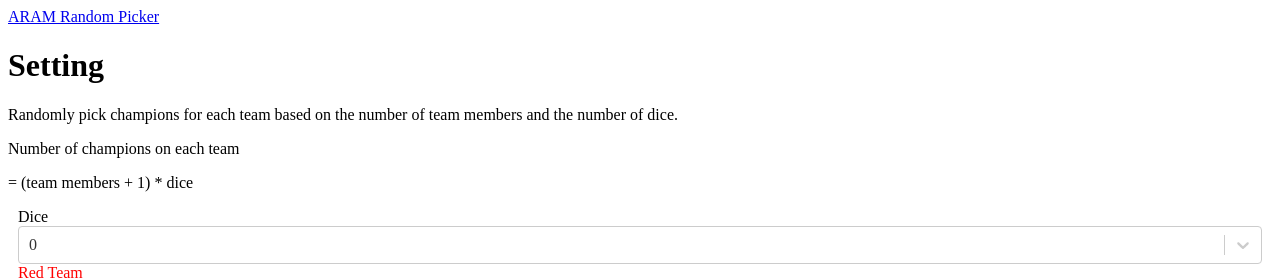
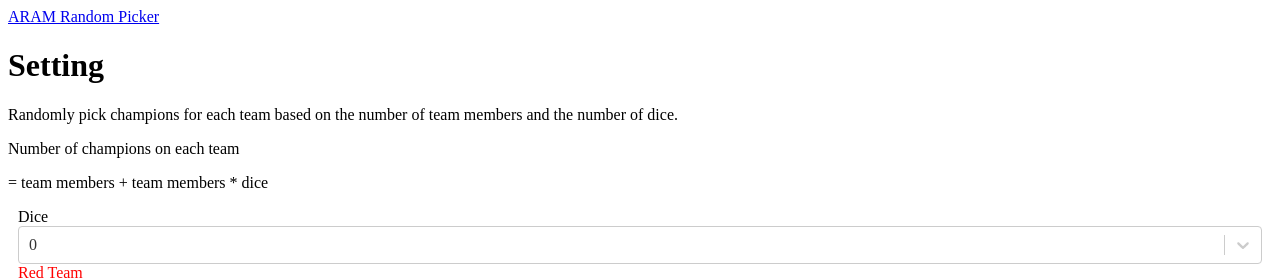
Before and after one commit to anc5557/ARAM_RandomPicker, a Next.js app: page /settings in a window 1280 px wide. Shown: the top 280 px of the page. Built offline with nearby package versions, Linux system fonts and the light colour scheme.

Commit message:
Refactor team member calculation in Settings page

```diff
--- a/src/pages/settings.tsx
+++ b/src/pages/settings.tsx
@@ -43,7 +43,7 @@ export default function Settings() {
                 Number of champions on each team
             </p>
             <p className="sm:text-left sm:text-2sm md:text-2xl lg md:text-center lg:text-2xl mb-10">
-                = (team members + 1) * dice
+                = team members + team members * dice
             </p>
             <div className="flex justify-center space-x-6, mb-10">
                 <div className="sm:w-1/2 md:w-1/3 lg:w-1/4" style={{ margin: '0 10px' }}>
```
